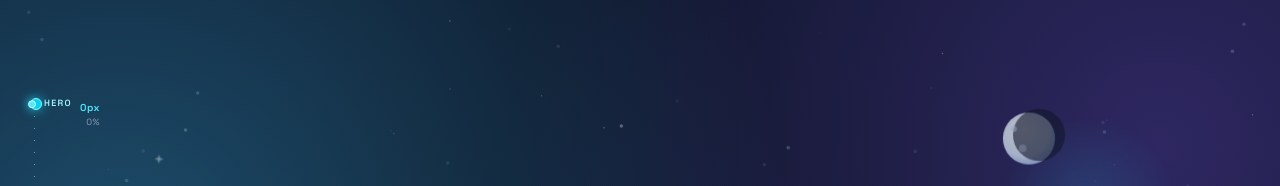
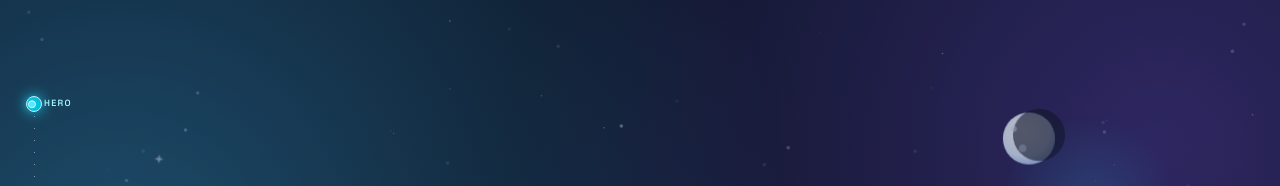
Before and after one commit to BangJhen/BangJhener, a Next.js app: page / in a window 1280 px wide. Shown: the top 186 px of the page. Built offline with nearby package versions, Linux system fonts and the light colour scheme.

Commit message:
Fix: Remove pixel and Percent Positions

```diff
--- a/src/components/Navigation.jsx
+++ b/src/components/Navigation.jsx
@@ -3,7 +3,6 @@
 import { useEffect, useMemo, useState } from "react";
 
 export default function Navigation() {
-  const [scrollY, setScrollY] = useState(0);
   const [scrollProgress, setScrollProgress] = useState(0);
   const [activeSection, setActiveSection] = useState("hero");
   const [sectionPoints, setSectionPoints] = useState([]);
@@ -45,7 +44,6 @@ export default function Navigation() {
       const maxScroll = Math.max(doc.scrollHeight - window.innerHeight, 1);
       const progress = Math.min(Math.max(currentY / maxScroll, 0), 1);
 
-      setScrollY(Math.round(currentY));
       setScrollProgress(progress);
 
       let currentSection = "hero";
@@ -88,14 +86,12 @@ export default function Navigation() {
           }}
           aria-hidden="true"
         />
-        <div className="absolute left-[18px] top-4 bottom-4" aria-hidden="true">
+        <div className="absolute left-[22px] top-4 bottom-4" aria-hidden="true">
           <div
-            className="absolute h-3 w-3 -translate-y-1/2 rounded-full border border-cyan-200 bg-cyan-400 shadow-[0_0_12px_rgba(34,211,238,0.8)]"
+            className="absolute h-4 w-4 -translate-x-1/2 -translate-y-1/2 rounded-full border border-cyan-100 bg-cyan-400/85 shadow-[0_0_14px_rgba(34,211,238,0.9)]"
             style={{ top: `${scrollProgress * 100}%` }}
           />
         </div>
-        <div className="absolute right-2 top-3 text-[10px] font-semibold tracking-wider text-cyan-300">{scrollY}px</div>
-        <div className="absolute right-2 top-7 text-[9px] tracking-wider text-slate-400">{Math.round(scrollProgress * 100)}%</div>
 
         <ul className="absolute inset-0">
           {sectionPoints.map((section) => {
```
